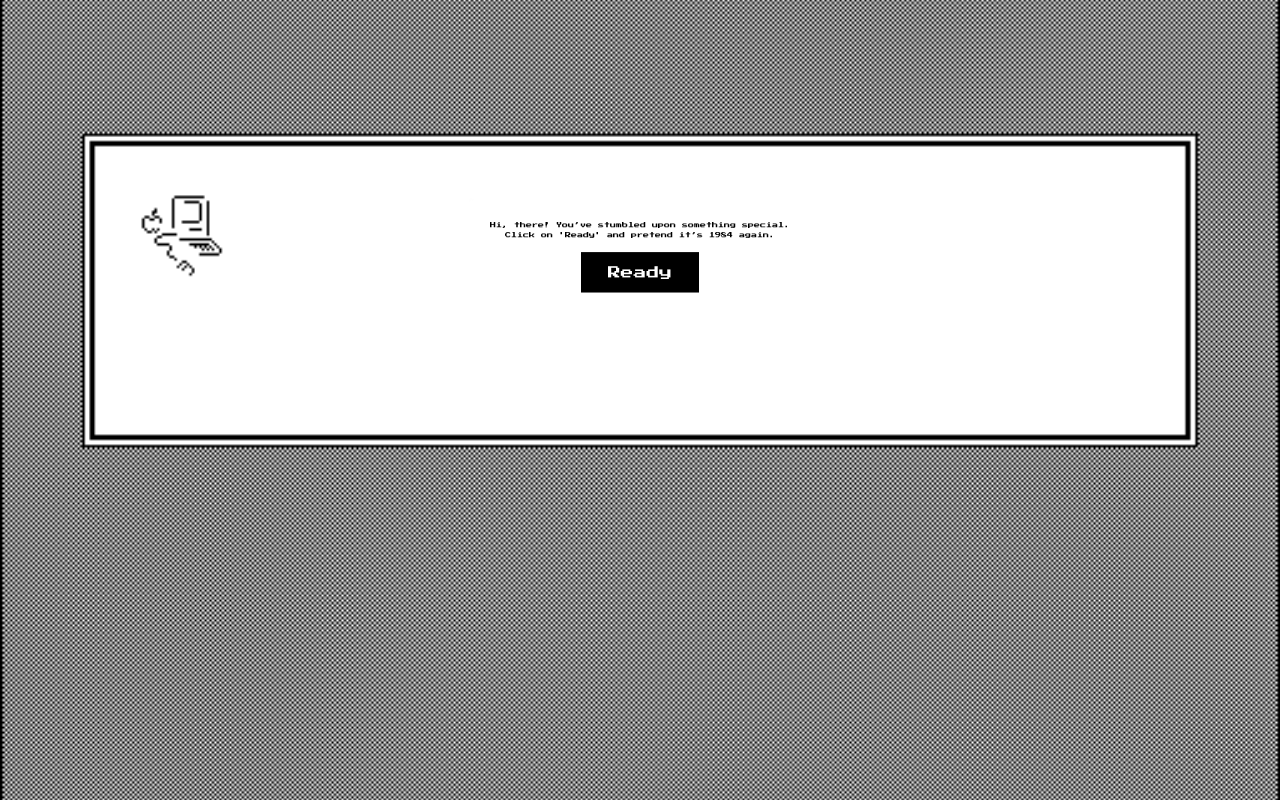
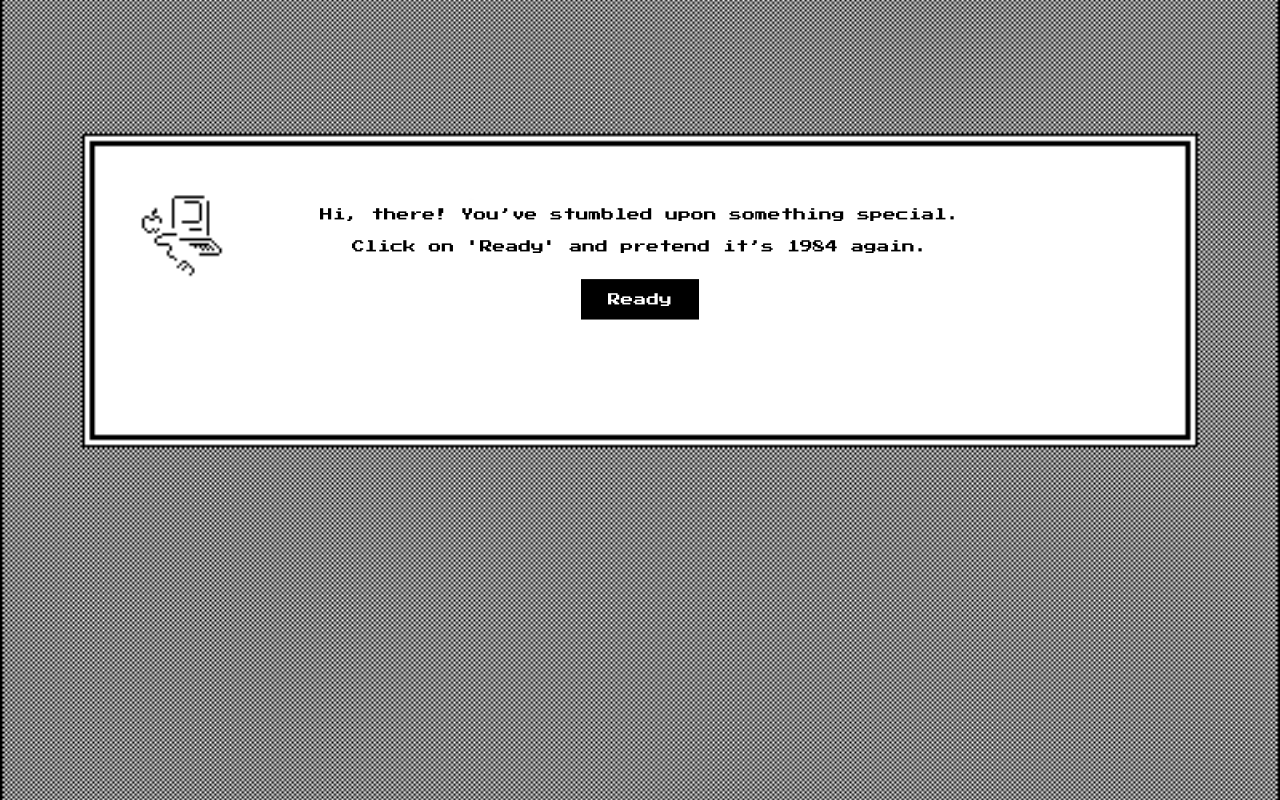
Before and after one commit to shivam-bhawar/Shivam-Bhawar-Portfolio, a plain HTML site: page Index.html in a window 1280 px wide. Drawn offline with nearby package versions, Linux system fonts and the light colour scheme; some packages are replaced by stand-ins of ours; a script that the page names is missing; a web font is replaced by a local one.

Commit message:
Update Style.css
Updated font-size for welcome text and sub text.

```diff
--- a/Style.css
+++ b/Style.css
@@ -33,7 +33,7 @@
 
 #welcome-text, #sub-text
 {
-	font-size: 10%;
+	font-size: 80%;
 	line-height: 1.5;
 }
 
```
